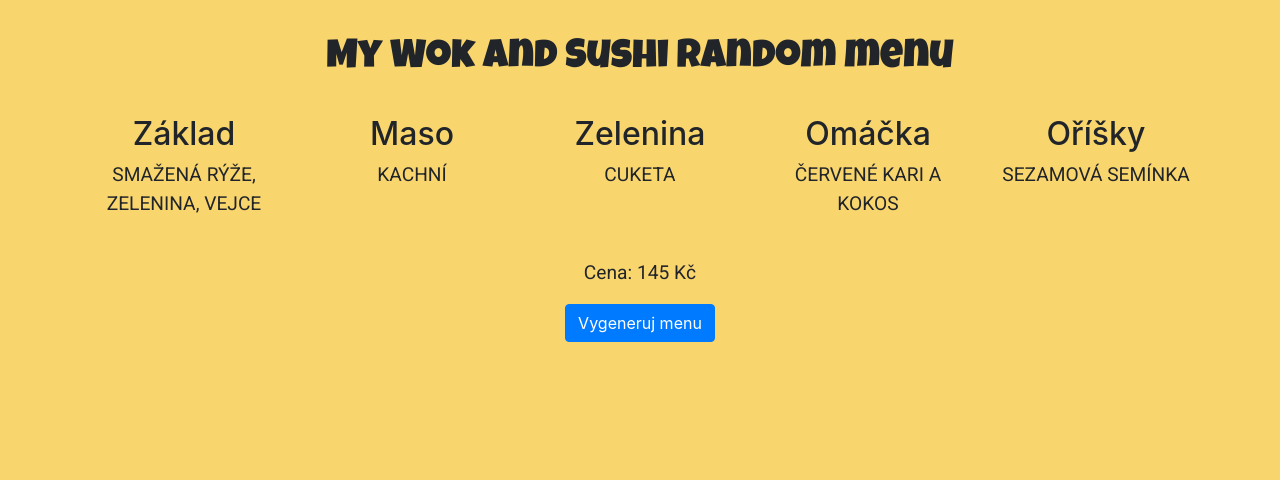
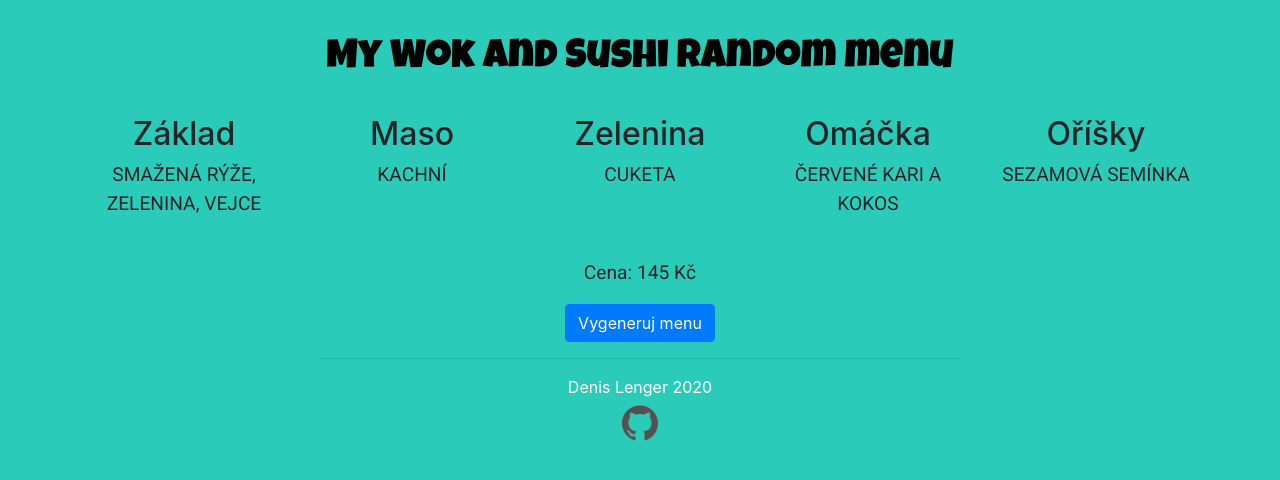
Before and after one commit to Denio21/Random-menu-generator, a plain HTML site: page index.html in a window 1280 px wide. Drawn offline with nearby package versions, Linux system fonts and the light colour scheme.

Commit message:
Added footer and changed colors

```diff
--- a/css/style.css
+++ b/css/style.css
@@ -6,8 +6,12 @@ p{
 }
 h1{
     font-family: 'Luckiest Guy', cursive;
+    color:black;
 }
 body{
     margin: auto;
     padding-top: 4ex;
 }
+a{
+    color:white;
+}
--- a/index.html
+++ b/index.html
@@ -17,9 +17,9 @@
 </head>
 
 <body style="text-align: center;margin:auto;">
-    <h1>My Wok and Sushi random menu</h1>
-    <br>
     <div class="container">
+        <h1 onclick="random_bg_color()">My Wok and Sushi random menu</h1>
+        <br>
         <div class="row">
             <div class="col-sm">
                 <h2>Základ</h2>
@@ -46,6 +46,13 @@
     <br>
     <p id="cena"></p>
     <button type="button" class="btn btn-primary" onclick="getMenu()">Vygeneruj menu</button>
+    <footer>
+        <hr style="width: 50%;">
+        <a href="mailto:lenger.denis@seznam.cz?subject=MyWok%20Kontakt">Denis Lenger 2020</a>
+        <br>
+        <a href="https://github.com/Denio21/RandomMyWok"><img src="img/github-logo.png" style="width: 3em"></a>
+        <br><br>
+    </footer>
     <!-- Optional JavaScript -->
     <!-- jQuery first, then Popper.js, then Bootstrap JS -->
     <script src="https://code.jquery.com/jquery-3.5.1.slim.min.js"
--- a/js/randomBackground.js
+++ b/js/randomBackground.js
@@ -1,9 +1,17 @@
 function random_bg_color() {
     var colors = [
-        "#e8505b",
-        "#f9d56e",
-        "#f3ecc2",
-        "#14b1ab"
+        "#fc5c65",
+        "#fd9644",
+        "#fed330",
+        "#26de81",
+        "#2bcbba",
+        "#fa8231",
+        "#f7b731",
+        "#20bf6b",
+        "#0fb9b1",
+        "#45aaf2",
+        "#4b7bec",
+        "#2d98da"
     ]
     var metaThemeColor = document.querySelector("meta[name=theme-color]");
     var bgColor = colors[Math.floor(Math.random() * colors.length)];
```
Also changed, not shown: img/github-logo.png (added).
